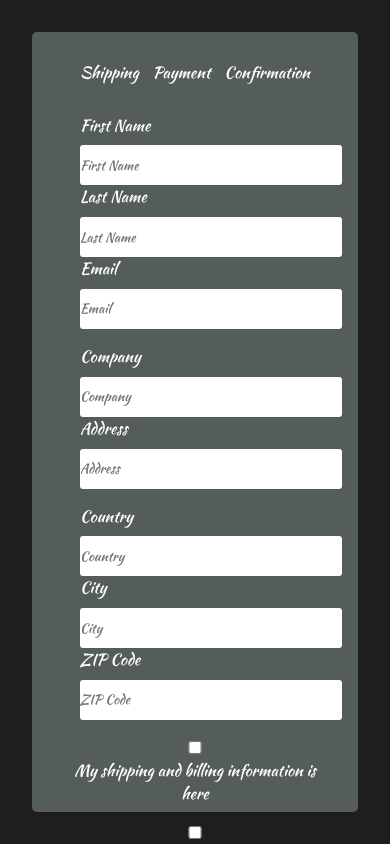
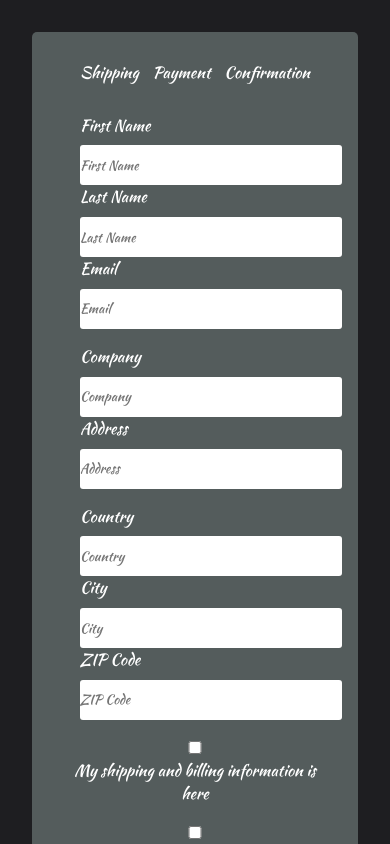
Before and after one commit to artikgupta/Form, a React (Create React App) app: page / in a window 390 px wide. Shown: the top 844 px of the page. Built offline with nearby package versions, Linux system fonts and the light colour scheme.

Commit message:
made height auto on mobile view

```diff
--- a/src/App.css
+++ b/src/App.css
@@ -8,7 +8,7 @@
   background-color: #1e1e21;
   color: white;
   width: 100%;
-  height: 100vh;
+  height: auto;
   text-align: center;
   margin: 0 auto;
   padding: 2rem;
@@ -88,7 +88,7 @@ input[type="checkbox"] {
   .container {
     max-width: 600px;
     width: 100%;
-    height: 100%;
+    height: auto;
   }
   .flex {
     display: flex;
```
